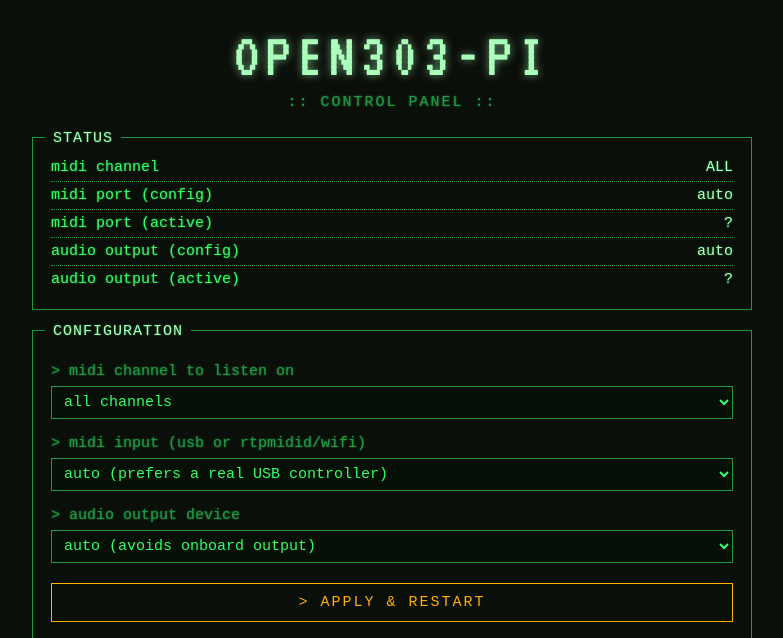
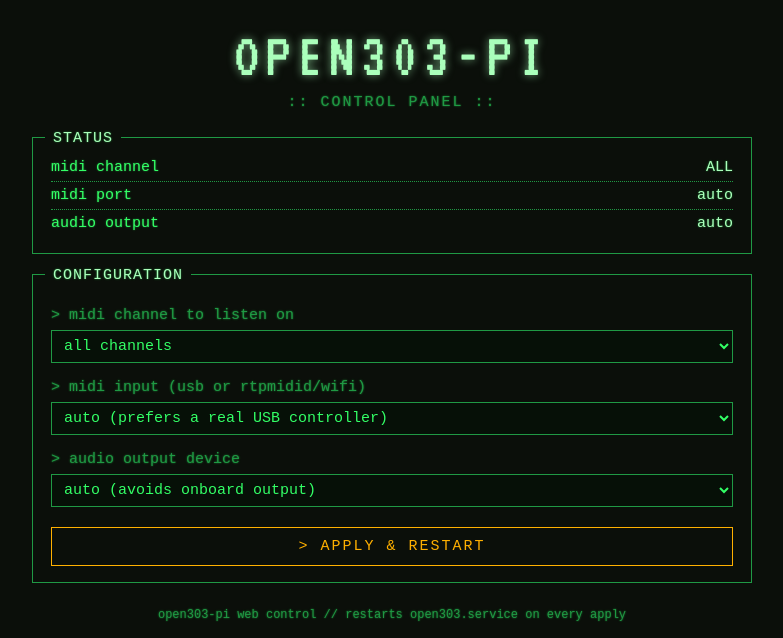
Before and after one commit to sebastien17/open303-pi, a Flask app: page / in a window 1280 px wide. Shown: the top 638 px of the page, without its empty margins (248-1031 px from the left). Run offline with Flask 3, Linux system fonts and the light colour scheme.

Commit message:
Collapse config/active status rows into one line each
format_status() shows the forced config value if set, otherwise
"auto (<actually active choice>)" -- one line per parameter instead
of two, keeping the "what did auto actually pick" info that made the
split rows worthwhile in the first place.

```diff
--- a/web/app.py
+++ b/web/app.py
@@ -96,6 +96,16 @@ def current_midi_port():
     return match or ""
 
 
+def format_status(config_label, active_label):
+    """Une seule ligne d'affichage : la config si elle force un choix
+    explicite, sinon "auto" avec le choix reellement actif entre
+    parentheses ("auto" seul serait peu informatif -- ca ne dit pas lequel
+    des peripheriques disponibles a ete retenu)."""
+    if config_label:
+        return config_label
+    return f"auto ({active_label})" if active_label else "auto"
+
+
 def midi_port_label(name):
     """Meme regle que dans list_midi_ports() : c'est soit "Midi Through"
     (Wi-Fi via rtpmidid ou boucle locale), soit forcement un controleur USB
@@ -171,11 +181,10 @@ def index():
         "index.html",
         channel=channel,
         audio_device=audio_device,
-        active_device=current_output_device(),
+        audio_status=format_status(audio_device, current_output_device()),
         devices=list_audio_devices(),
         midi_port=midi_port,
-        midi_port_display=midi_port_label(midi_port),
-        active_midi_port=midi_port_label(current_midi_port()),
+        midi_status=format_status(midi_port_label(midi_port), midi_port_label(current_midi_port())),
         midi_ports=list_midi_ports(),
     )
 
--- a/web/templates/index.html
+++ b/web/templates/index.html
@@ -121,10 +121,8 @@
 
     <div class="box" data-title="STATUS">
       <div class="row"><span>midi channel</span><span class="val">{{ "ALL" if channel is none else channel }}</span></div>
-      <div class="row"><span>midi port (config)</span><span class="val">{{ midi_port_display if midi_port_display else "auto" }}</span></div>
-      <div class="row"><span>midi port (active)</span><span class="val">{{ active_midi_port if active_midi_port else "?" }}</span></div>
-      <div class="row"><span>audio output (config)</span><span class="val">{{ audio_device if audio_device else "auto" }}</span></div>
-      <div class="row"><span>audio output (active)</span><span class="val">{{ active_device if active_device else "?" }}</span></div>
+      <div class="row"><span>midi port</span><span class="val">{{ midi_status }}</span></div>
+      <div class="row"><span>audio output</span><span class="val">{{ audio_status }}</span></div>
     </div>
 
     <form class="box" data-title="CONFIGURATION" method="post" action="{{ url_for('apply') }}">
```
